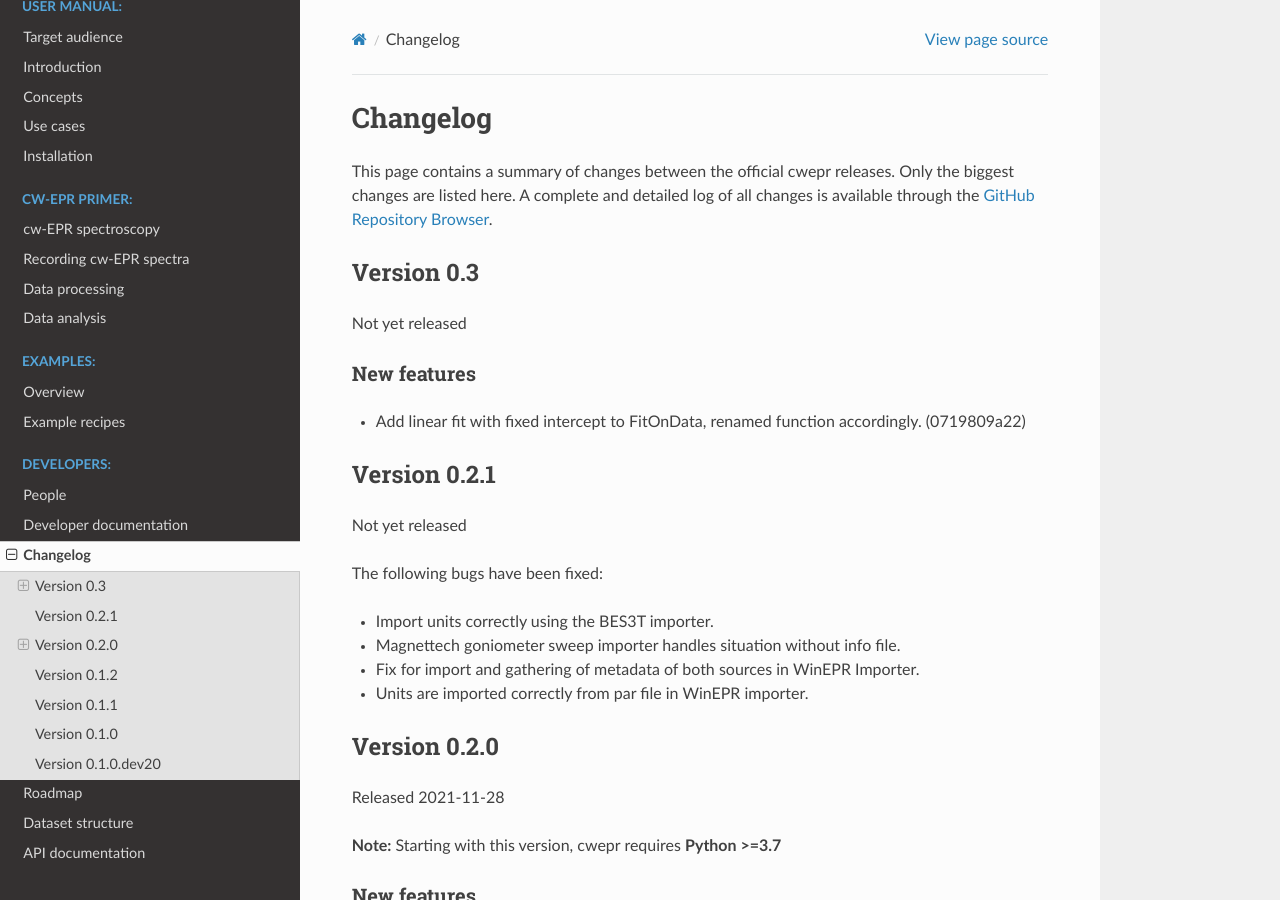
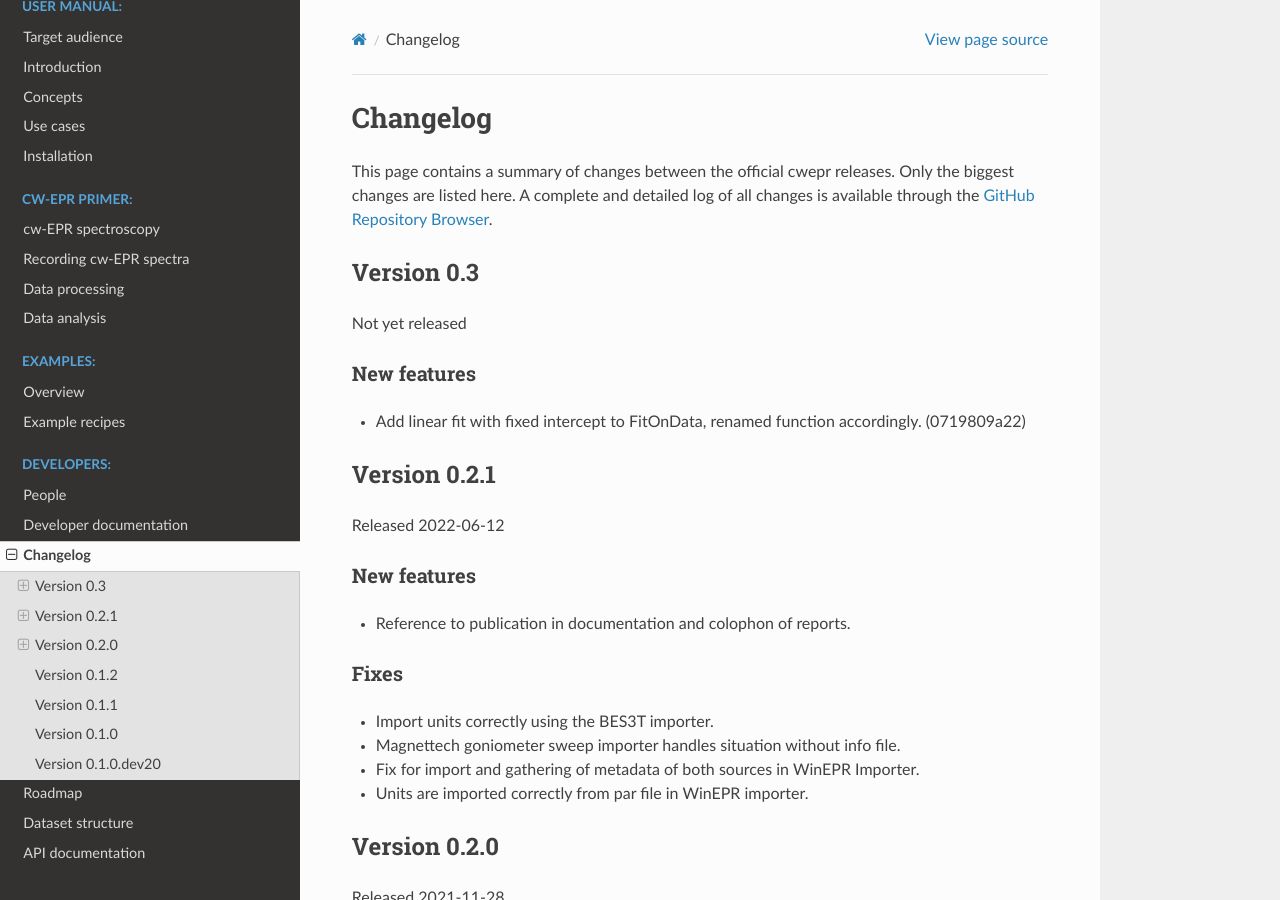
Before and after one commit to tillbiskup/cwepr, a Sphinx documentation site: the page built from docs/changelog.rst, in a window 1280 px wide and 900 px high. Built offline with Sphinx 7.4.7 and the Read the Docs theme 2.0.0, drawn with Linux system fonts in a browser that asks for light colours.

Commit message:
Post-release

```diff
--- a/docs/changelog.rst
+++ b/docs/changelog.rst
@@ -18,9 +18,16 @@ New features
 Version 0.2.1
 =============
 
-Not yet released
+Released 2022-06-12
 
-The following bugs have been fixed:
+New features
+------------
+
+* Reference to publication in documentation and colophon of reports.
+
+
+Fixes
+-----
 
 * Import units correctly using the BES3T importer.
 * Magnettech goniometer sweep importer handles situation without info file.
```
Also changed, not shown: 1 other file.
